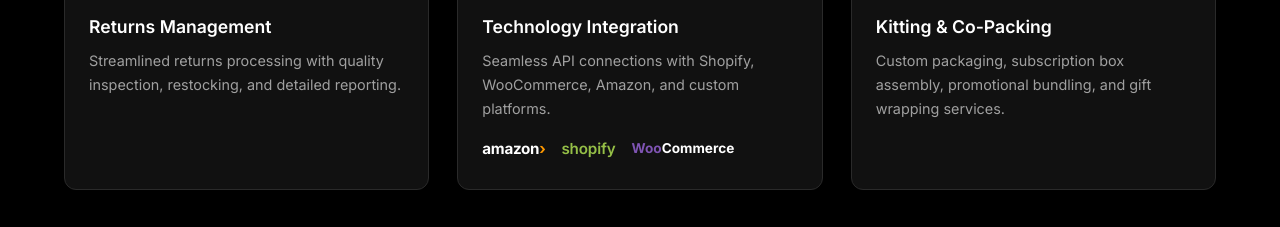
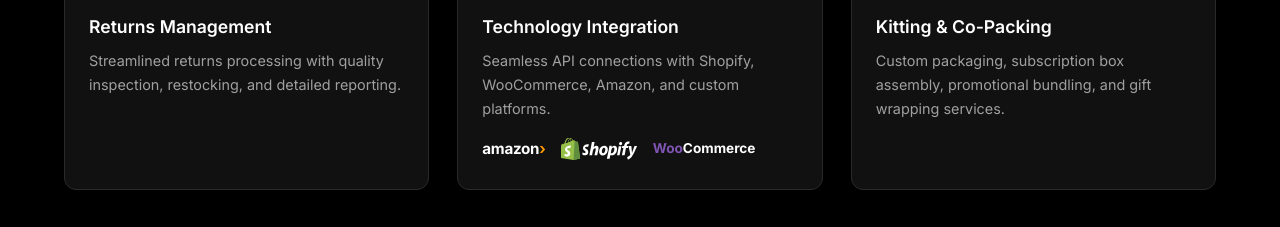
Before and after one commit to Mrfocused1/Nova-Driven-Fulfilment, a plain HTML site: page index.html in a window 1280 px wide. Shown: the part 1780-2007 px from the top of the page. Drawn offline with Linux system fonts and the light colour scheme.

Commit message:
Use custom Shopify logo SVG file
Co-Authored-By: Claude Opus 4.6 (1M context) <noreply@anthropic.com>

```diff
--- a/index.html
+++ b/index.html
@@ -824,7 +824,7 @@
                         <p>Seamless API connections with Shopify, WooCommerce, Amazon, and custom platforms.</p>
                         <div style="display:flex;align-items:center;gap:16px;margin-top:16px;flex-wrap:wrap;">
                             <span style="font-size:0.95rem;font-weight:700;color:#FFFFFF;letter-spacing:-0.02em;">amazon<span style="color:#FF9900;">&#x203A;</span></span>
-                            <span style="font-size:0.95rem;font-weight:600;color:#95BF47;letter-spacing:-0.01em;">shopify</span>
+                            <img src="shopify-logo.svg" alt="Shopify" style="height:22px;width:auto;">
                             <span style="font-size:0.85rem;font-weight:700;color:#7F54B3;">Woo<span style="color:#FFFFFF;">Commerce</span></span>
                         </div>
                     </div>
```
Also changed, not shown: shopify-logo.svg (added).
